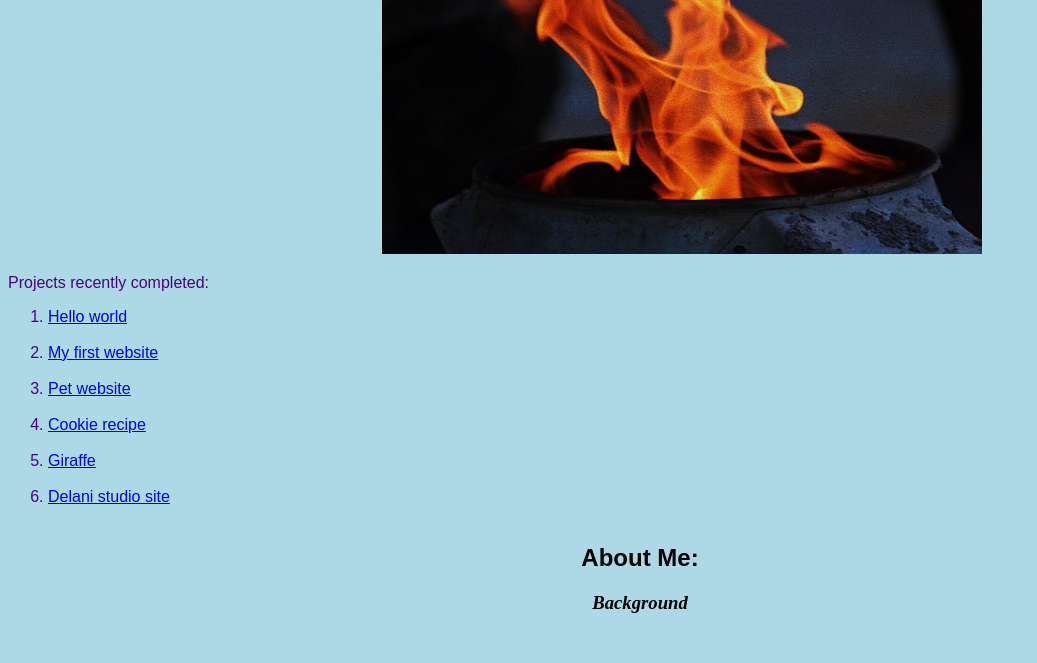
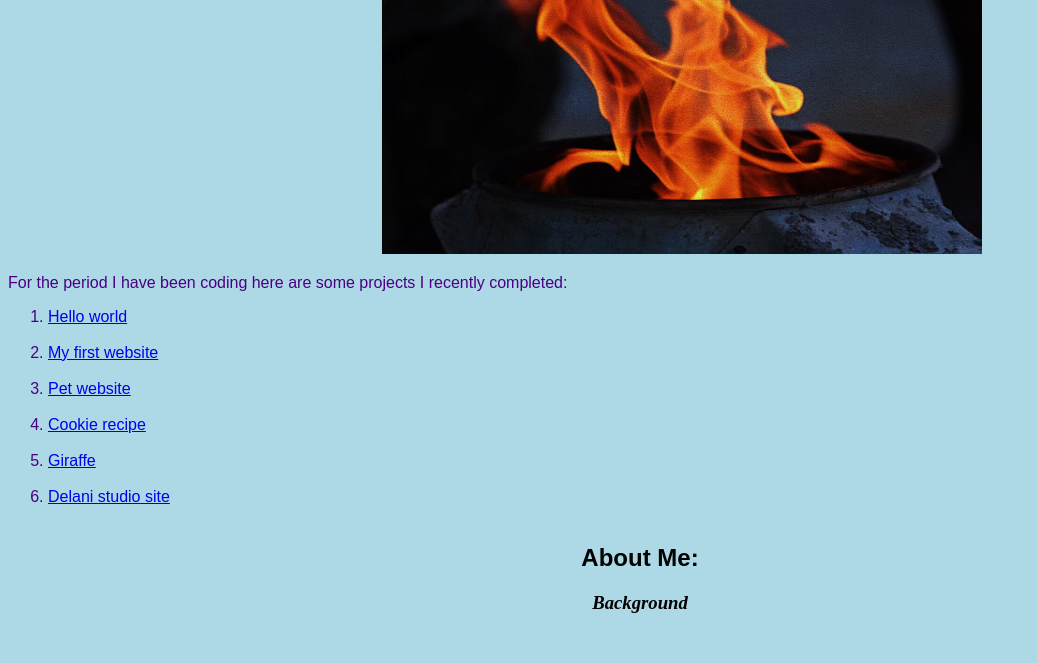
Before and after one commit to Hunch0/kairu.github.io, a plain HTML site: page index.html in a window 1280 px wide. Shown: the part 126-789 px from the top of the page, without its empty margins (0-1037 px from the left). Drawn offline with Linux system fonts and the light colour scheme.

Commit message:
add final touch on website

```diff
--- a/index.html
+++ b/index.html
@@ -15,7 +15,7 @@
     <p><h1>PHILIP KAIRU NJOROGE</h1></p>
     <img src="image/lit.jpg" >
       <div class="accomplishments">
-        <p id="projects">Projects recently completed:</p>
+        <p id="projects">For the period I have been coding here are some projects I recently completed:</p>
           <ol>
             <li><a href="proj/hello-world/hello-world.html">Hello world </a></li><br>
             <li><a href="proj/my-first-website/index.html">My first website </a></li><br>
```
